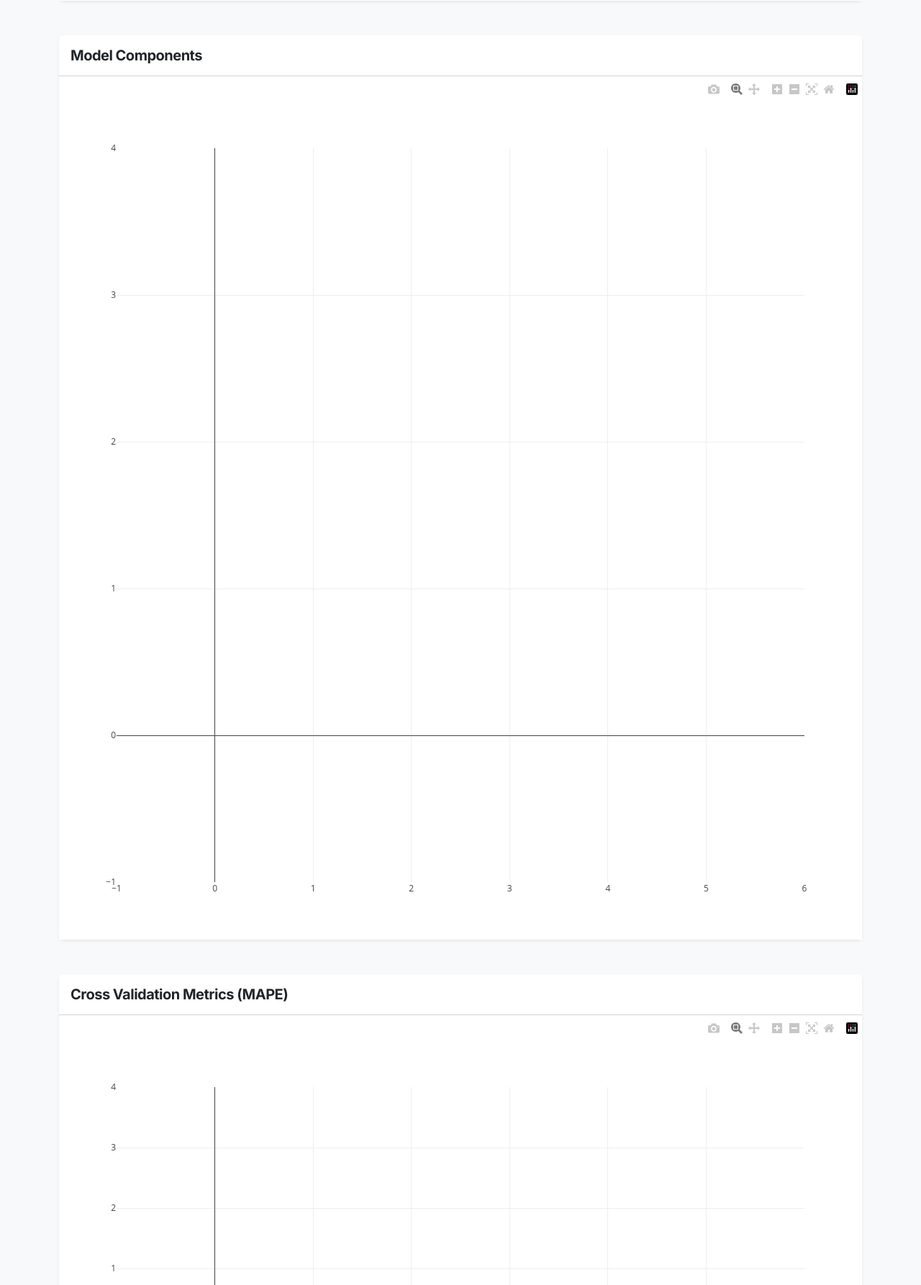
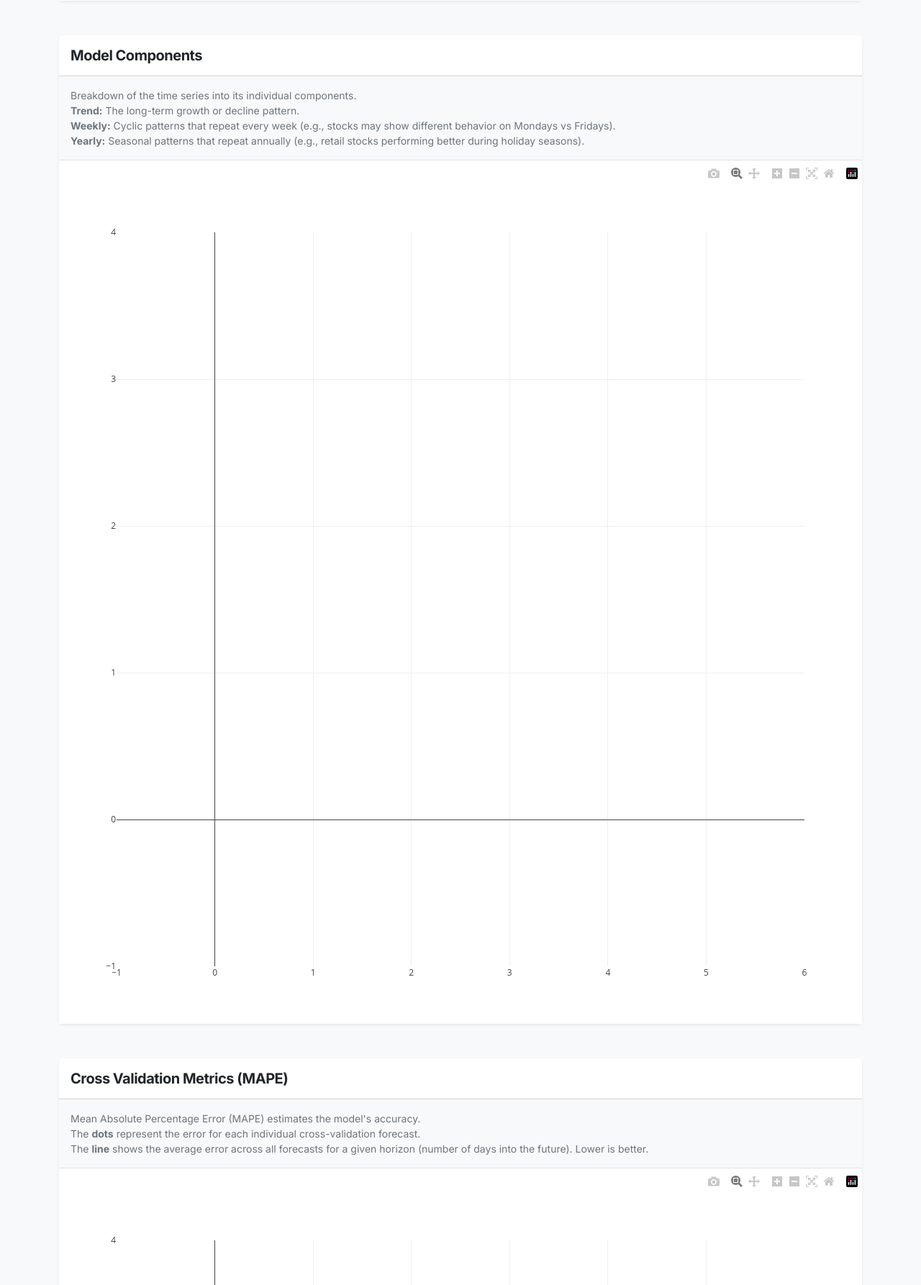
Before and after one commit to juadielon/stockPredictor, a Flask app: template app/templates/results.html in a window 1280 px wide. Shown: the part 1532-3318 px from the top of the page at 72% size. Run offline with Flask 3, Linux system fonts and the light colour scheme; the template is opened without the code that fills it: most values are stand-ins (such as "Sample title", 1, 10 or a date in 2020); some libraries are stand-ins or nearby versions.

Commit message:
feat: Enhance forecast limit warnings, and add chart descriptions, removing disk-saved Plotly figures. We are going to continue using generated graphs rather than the ones  from Prophet (usingPlotly) as I could not make them work.

```diff
--- a/app/templates/results.html
+++ b/app/templates/results.html
@@ -90,8 +90,10 @@ endblock %}
           <p>Forecasting stocks for <b>{{ ticker|upper }}</b> for the next <b>{{ params_info['periods'] }} days</b>.</p>
           {% if days|int > params_info['periods'] %}
           <div class="alert alert-warning py-2">
-            <i class="bi bi-exclamation-triangle me-2"></i> {{ days }} days requested, but limited to historical data
-            allowance.
+            <i class="bi bi-exclamation-triangle me-2"></i> {{ days }} days requested, but limited to {{
+            params_info['periods'] }} days.
+            The forecast period is capped at 36% of available historical data ({{ params_info['historical_periods'] }}
+            days) to maintain accuracy.
           </div>
           {% endif %}
         </div>
@@ -168,6 +170,16 @@ endblock %}
     <div class="card-header bg-white py-3">
       <h3 class="h5 fw-bold mb-0">Model Components</h3>
     </div>
+    <div class="card-body p-3 bg-light border-bottom">
+      <p class="mb-0 small text-secondary">
+        Breakdown of the time series into its individual components. <br>
+        <strong>Trend:</strong> The long-term growth or decline pattern. <br>
+        <strong>Weekly:</strong> Cyclic patterns that repeat every week (e.g., stocks may show different behavior on
+        Mondays vs Fridays). <br>
+        <strong>Yearly:</strong> Seasonal patterns that repeat annually (e.g., retail stocks performing better during
+        holiday seasons).
+      </p>
+    </div>
     <div class="card-body p-0">
       <div id="components-chart" class="w-100" style="height: 1200px;"></div>
     </div>
@@ -177,6 +189,14 @@ endblock %}
   <div class="card border-0 shadow-sm mb-5">
     <div class="card-header bg-white py-3">
       <h3 class="h5 fw-bold mb-0">Cross Validation Metrics (MAPE)</h3>
+    </div>
+    <div class="card-body p-3 bg-light border-bottom">
+      <p class="mb-0 small text-secondary">
+        Mean Absolute Percentage Error (MAPE) estimates the model's accuracy. <br>
+        The <strong>dots</strong> represent the error for each individual cross-validation forecast. <br>
+        The <strong>line</strong> shows the average error across all forecasts for a given horizon (number of days into
+        the future). Lower is better.
+      </p>
     </div>
     <div class="card-body p-0">
       <div id="mape-chart" class="w-100" style="height: 600px;"></div>
```
Also changed, not shown: app/stock_predictor.py (+1 -11 lines).
